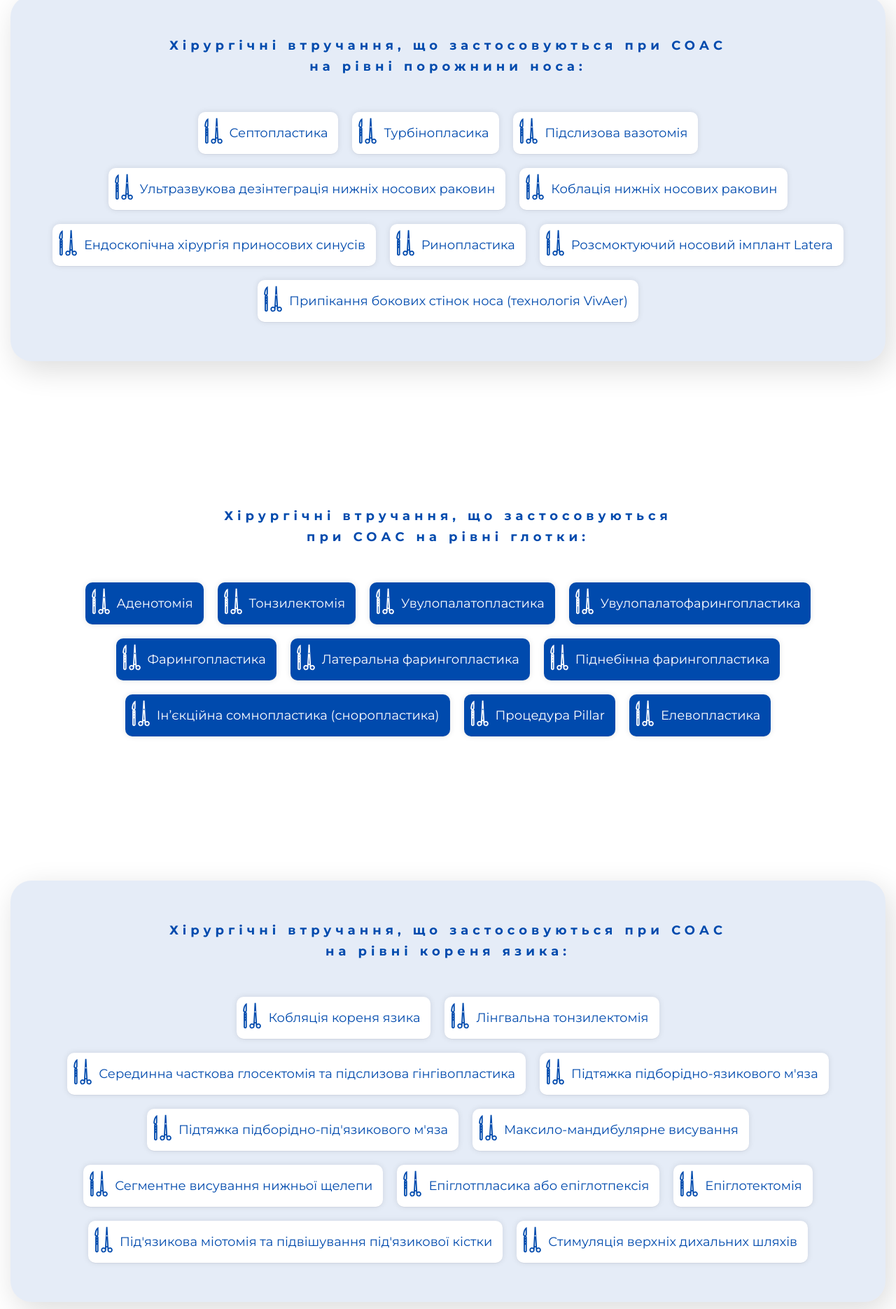
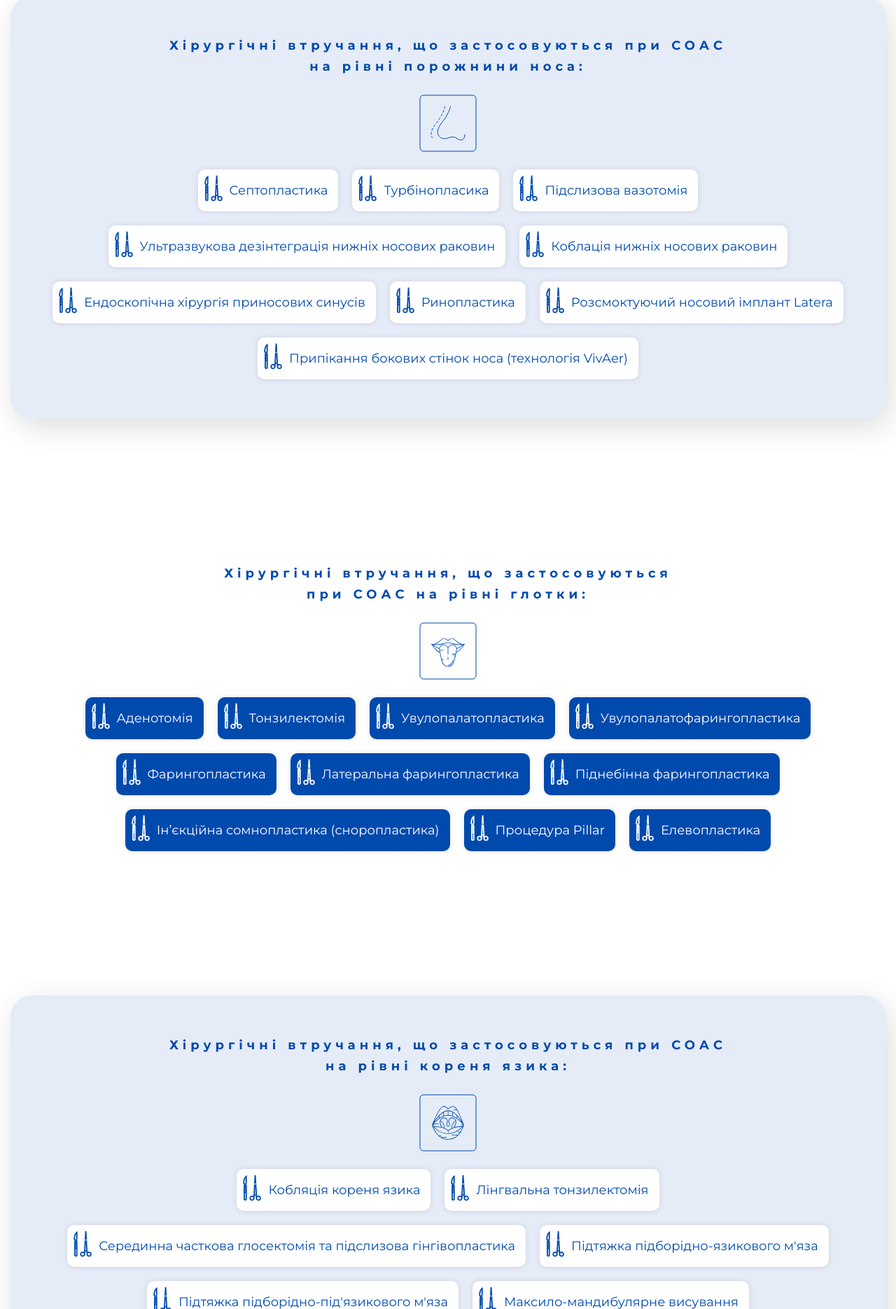
Before and after one commit to MariiaButova/Deep-sleep, a website: page app/surgery.html in a window 1280 px wide. Shown: the part 540-2410 px from the top of the page at 70% size. Drawn offline with nearby package versions, Linux system fonts and the light colour scheme; files that its build step writes are made by us from their sources; the site is published under a folder, as on GitHub Pages, so addresses that start at the root find nothing.

Commit message:
change conect to picture

```diff
--- a/app/surgery.html
+++ b/app/surgery.html
@@ -81,7 +81,7 @@
                 <div class="container">
                     <div class="operation__inner surgery-nose__inner">
                         <h4 class="operation__title surgery-nose__title">Хірургічні втручання, що застосовуються при СОАС на рівні порожнини носа:</h4>
-                        <img class="operation__img" src="/images/surgery-nose.svg" alt="">
+                        <img class="operation__img" src="images/surgery-nose.svg" alt="">
                         <ul class="operation__list surgery-nose__list">
                             <li class="operation__list-item surgery-nose__item">Септопластика</li>
                             <li class="operation__list-item surgery-nose__item">Турбінопласика</li>
@@ -100,7 +100,7 @@
                 <div class="container">
                     <div class="operation__inner surgery-mouth__inner">
                         <h4 class="operation__title surgery-mouth__title">Хірургічні втручання, що застосовуються при СОАС на рівні глотки:</h4>
-                        <img class="operation__img" src="/images/surgery-mouth.svg" alt="">
+                        <img class="operation__img" src="images/surgery-mouth.svg" alt="">
                         <ul class="operation__list surgery-mouth__list">
                             <li class="operation__list-item surgery-mouth__item">Аденотомія</li>
                             <li class="operation__list-item surgery-mouth__item">Тонзилектомія</li>
@@ -120,7 +120,7 @@
                 <div class="container">
                     <div class="operation__inner surgery-neck__inner">
                         <h4 class="operation__title surgery-neck__title">Хірургічні втручання, що застосовуються при СОАС на рівні кореня язика:</h4>
-                        <img class="operation__img" src="/images/surgery-neck.svg" alt="">
+                        <img class="operation__img" src="images/surgery-neck.svg" alt="">
                         <ul class="operation__list surgery-neck__list">
                             <li class="operation__list-item surgery-neck__item">Кобляція кореня язика</li>
                             <li class="operation__list-item surgery-neck__item">Лінгвальна тонзилектомія</li>
```
Also changed, not shown: app/index.html (+2 -2 lines).
